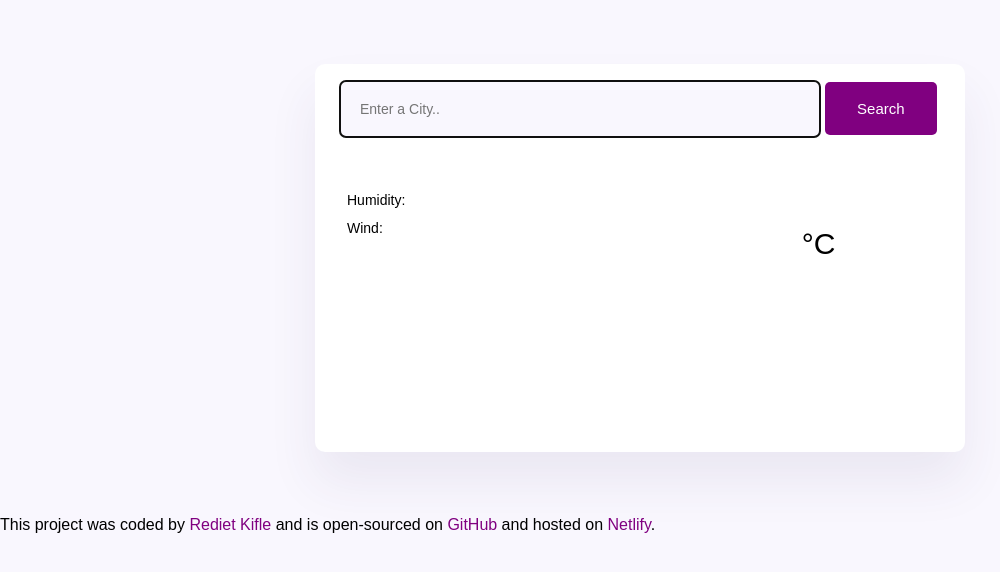
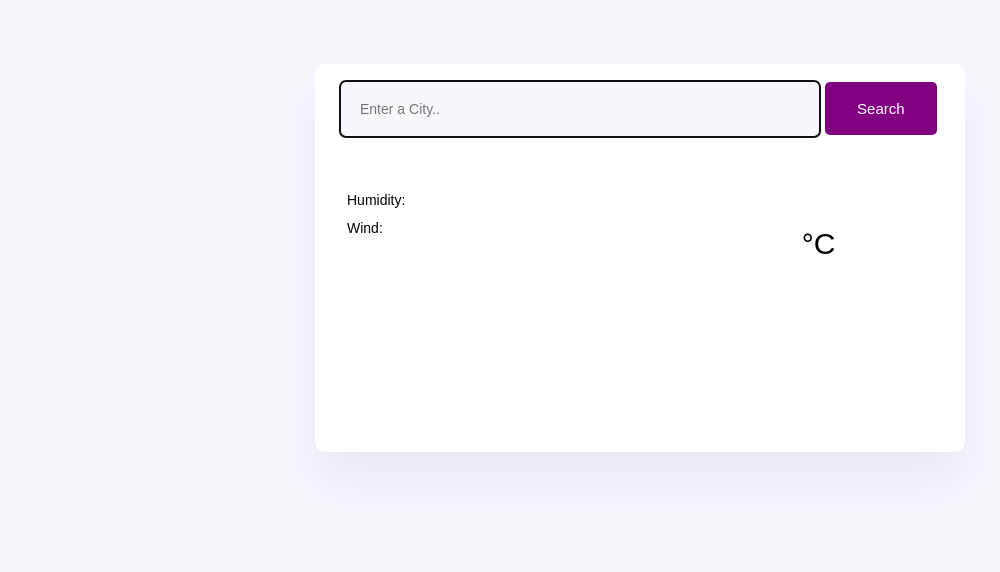
Before and after one commit to Candybez251/weather_dashboard, a plain HTML site: page index.html in a window 1280 px wide. Shown: the whole page, without its empty margins (0-1000 px from the left). Drawn offline with nearby package versions, Linux system fonts and the light colour scheme; no server answers.

Commit message:
fixed index.html

```diff
--- a/index.html
+++ b/index.html
@@ -55,11 +55,4 @@
     <script src="src/index.js"></script>
   </body>
 
-  <footer>
-    <p>
-      This project was coded by <a href="#" target="_blank">Rediet Kifle</a> and is open-sourced on
-      <a href="https://github.com/Speck249/shecodes-weather-app-2" target="_blank">GitHub</a> and hosted on
-      <a href="https://shecodes-weather-app-pr.netlify.app/" target="_blank"> Netlify</a>.
-    </p>
-  </footer>
 </html>
```
